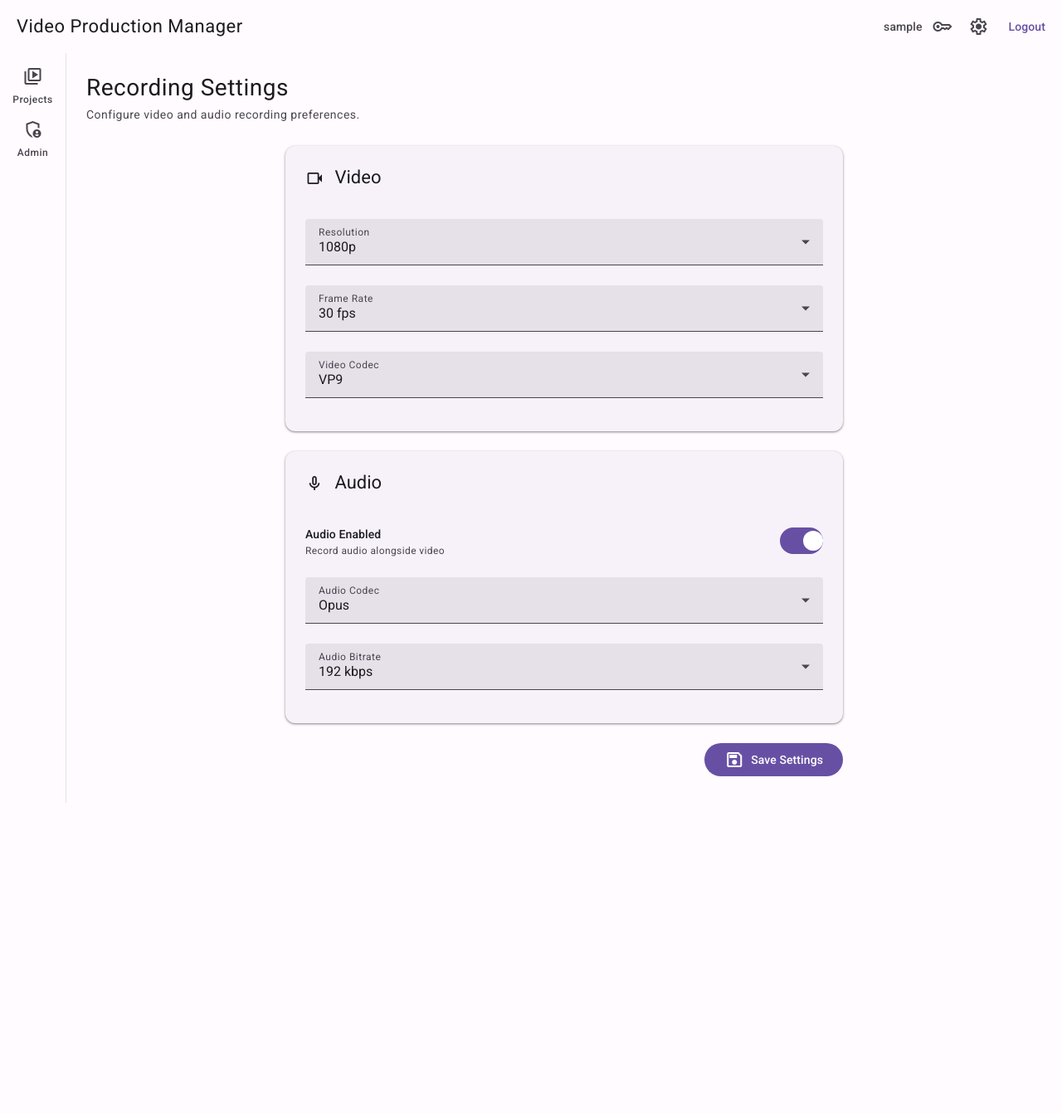
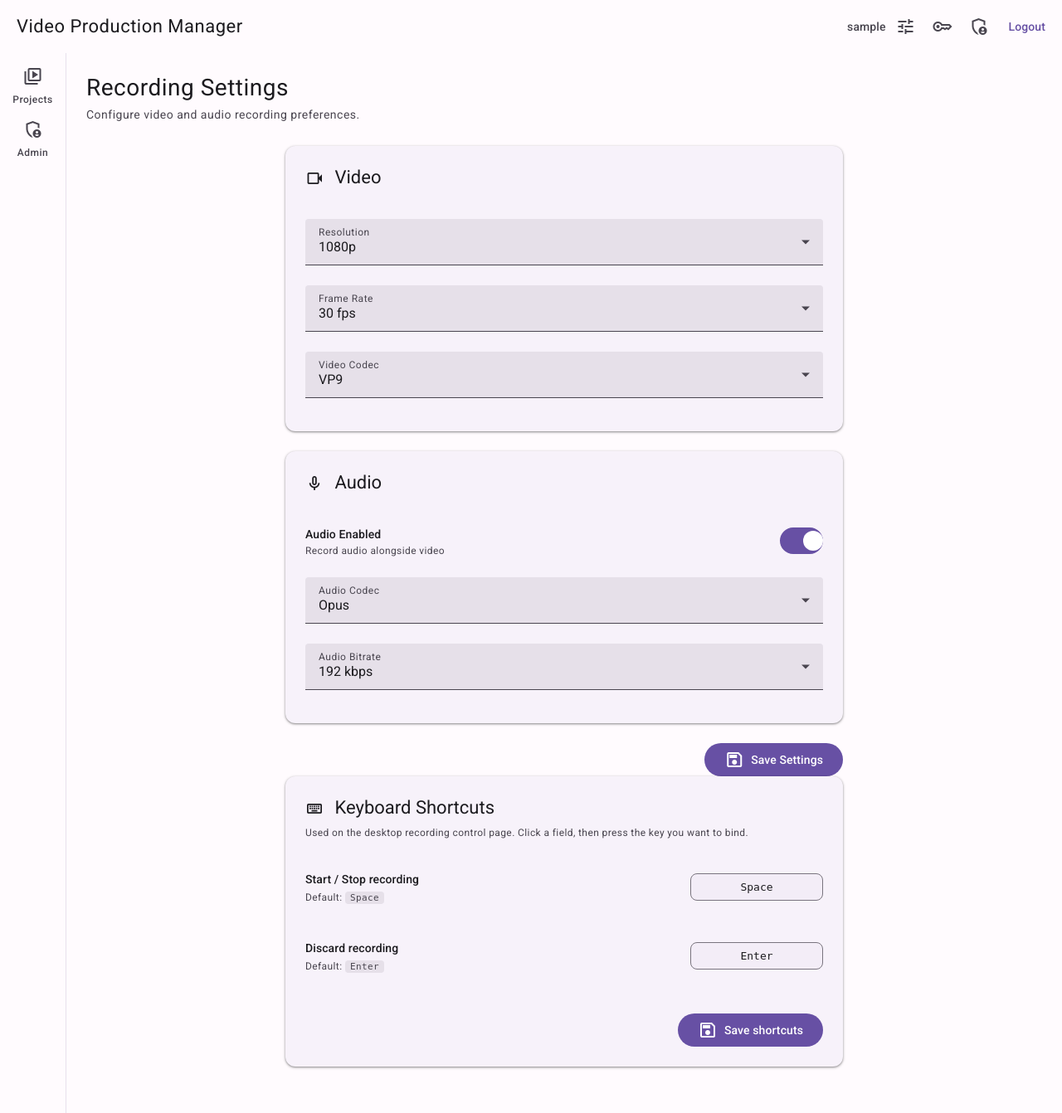
Before and after one commit to tuxisawesome/Video-Production-Manager, a Django app: page /recording/settings/ in a window 1280 px wide. Shown: the whole page at 83% size. Before the commit the page ends 968 px from the top, so only its background shows below. Run offline with Django 4.2, Linux system fonts and the light colour scheme; the visitor is signed in with stand-in values (Sample User, id 1); data comes from the database, SQL or seed files in the repository; some libraries are stand-ins or nearby versions.

Commit message:
Add a real Keyboard Shortcuts UI on the recording settings page
The KeybindPreference model, the /recording/keybinds/ JSON endpoint,
and the keybind-settings.js capture script all existed, but nothing
in the codebase ever rendered the DOM elements the script binds
against (keybind-start-stop-input, keybind-discard-input,
save-keybinds-btn, keybind-status). End result: users had no way to
change their shortcuts from the UI — they had to hit the JSON
endpoint by hand or wait for the migration to update them in bulk.

- templates/recording/recording_settings.html: new "Keyboard
  Shortcuts" card under the existing video / audio sections, with
  two read-only text inputs (the script captures keydown into them
  on focus) and a Save shortcuts button. Inputs use the exact ids
  the existing script looks for. Includes a small .captured CSS
  pulse for visual feedback on key capture, and shows the new
  defaults (Space / Enter) inline so users know what they'd reset
  to. The script is loaded via {% static 'js/keybind-settings.js' %}.

- templates/base.html: a "tune" icon button in the top app bar
  links every authenticated user to the recording settings page,
  so the new shortcuts UI is reachable in one click from anywhere
  in the app. Reuses the existing pattern alongside the key
  (change password) icon and the admin shortcut.

No backend changes — the existing keybind_view endpoint already
GETs / POSTs the JSON the script speaks.

Co-Authored-By: Claude Sonnet 4.6 <noreply@anthropic.com>

```diff
--- a/templates/base.html
+++ b/templates/base.html
@@ -24,12 +24,15 @@
           <span class="md-label-large" style="color: var(--md-sys-color-on-surface-variant);">
             {{ user.username }}
           </span>
+          <a href="{% url 'recording:recording_settings_view' %}" class="md-icon-button" aria-label="Recording settings" title="Recording settings &amp; shortcuts">
+            <span class="material-symbols-outlined">tune</span>
+          </a>
           <a href="{% url 'accounts:change_password' %}" class="md-icon-button" aria-label="Change password" title="Change password">
             <span class="material-symbols-outlined">key</span>
           </a>
           {% if user.is_staff %}
-            <a href="{% url 'accounts:dashboard' %}" class="md-icon-button" aria-label="Settings">
-              <span class="material-symbols-outlined">settings</span>
+            <a href="{% url 'accounts:dashboard' %}" class="md-icon-button" aria-label="Admin" title="Admin">
+              <span class="material-symbols-outlined">admin_panel_settings</span>
             </a>
           {% endif %}
           <form method="post" action="{% url 'accounts:logout' %}" style="display:inline;">
--- a/templates/recording/recording_settings.html
+++ b/templates/recording/recording_settings.html
@@ -110,10 +110,74 @@
     </div>
   </form>
 
+  {# ── Keyboard Shortcuts ── #}
+  <div class="md-card-elevated" style="padding:24px; margin-bottom:24px;">
+    <h2 class="md-title-large" style="margin-bottom:8px;">
+      <span class="material-symbols-outlined" style="font-size:22px; vertical-align:middle; margin-right:8px;">keyboard</span>
+      Keyboard Shortcuts
+    </h2>
+    <p class="md-body-small text-on-surface-variant" style="margin-bottom:20px;">
+      Used on the desktop recording control page. Click a field, then press the key you want to bind.
+    </p>
+
+    <div class="form-section">
+      <div class="flex items-center justify-between" style="gap:16px;">
+        <div style="flex:1;">
+          <span class="md-label-large">Start / Stop recording</span>
+          <p class="md-body-small text-on-surface-variant" style="margin-top:2px;">
+            Default: <kbd style="padding:1px 6px; border-radius:4px; background:var(--md-sys-color-surface-container-highest); font-family:monospace; font-size:11px;">Space</kbd>
+          </p>
+        </div>
+        <input type="text" id="keybind-start-stop-input" readonly
+               placeholder="Press a key…"
+               style="width:160px; padding:8px 12px; border-radius:var(--md-sys-shape-corner-small);
+                      border:1px solid var(--md-sys-color-outline);
+                      background:var(--md-sys-color-surface-container);
+                      color:var(--md-sys-color-on-surface);
+                      font-family:monospace; font-size:13px; text-align:center;">
+      </div>
+
+      <div class="flex items-center justify-between" style="gap:16px; margin-top:16px;">
+        <div style="flex:1;">
+          <span class="md-label-large">Discard recording</span>
+          <p class="md-body-small text-on-surface-variant" style="margin-top:2px;">
+            Default: <kbd style="padding:1px 6px; border-radius:4px; background:var(--md-sys-color-surface-container-highest); font-family:monospace; font-size:11px;">Enter</kbd>
+          </p>
+        </div>
+        <input type="text" id="keybind-discard-input" readonly
+               placeholder="Press a key…"
+               style="width:160px; padding:8px 12px; border-radius:var(--md-sys-shape-corner-small);
+                      border:1px solid var(--md-sys-color-outline);
+                      background:var(--md-sys-color-surface-container);
+                      color:var(--md-sys-color-on-surface);
+                      font-family:monospace; font-size:13px; text-align:center;">
+      </div>
+    </div>
+
+    <div class="form-actions" style="border-top:none; padding-top:16px; margin-top:16px;">
+      <span id="keybind-status" class="md-body-medium text-on-surface-variant" style="margin-right:auto;"></span>
+      <button type="button" id="save-keybinds-btn" class="md-button-filled">
+        <span class="material-symbols-outlined">save</span>
+        Save shortcuts
+      </button>
+    </div>
+  </div>
+
 </div>
+
+<style>
+  /* Visual feedback when a key is captured */
+  #keybind-start-stop-input.captured,
+  #keybind-discard-input.captured {
+    border-color: var(--md-sys-color-primary);
+    background: var(--md-sys-color-primary-container);
+    color: var(--md-sys-color-on-primary-container);
+  }
+</style>
 {% endblock %}
 
 {% block extra_js %}
+<script src="{% static 'js/keybind-settings.js' %}"></script>
 <script>
   var settingsUrl = '{% url "recording:recording_settings_view" %}';
   var csrfToken = '{{ csrf_token }}';
```
